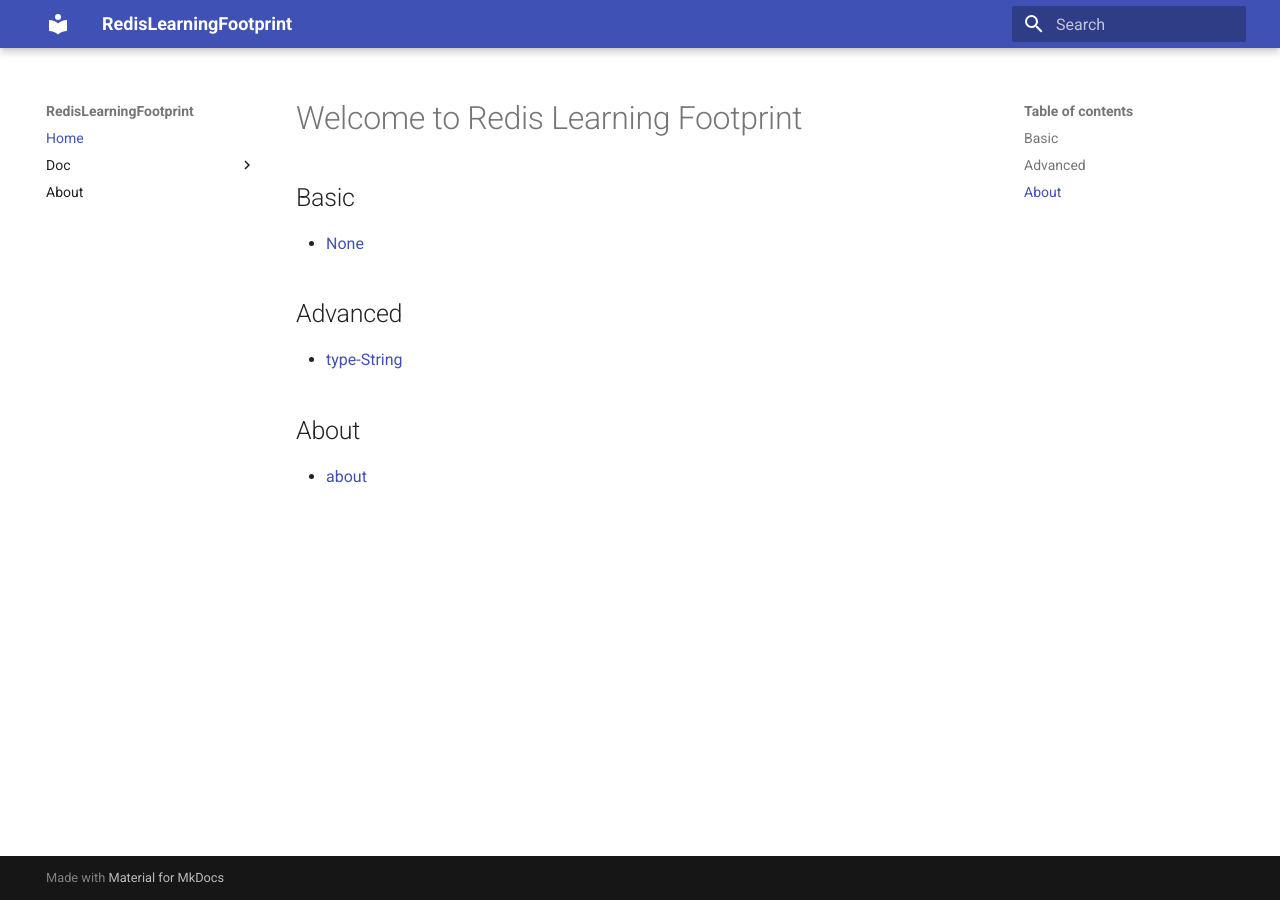
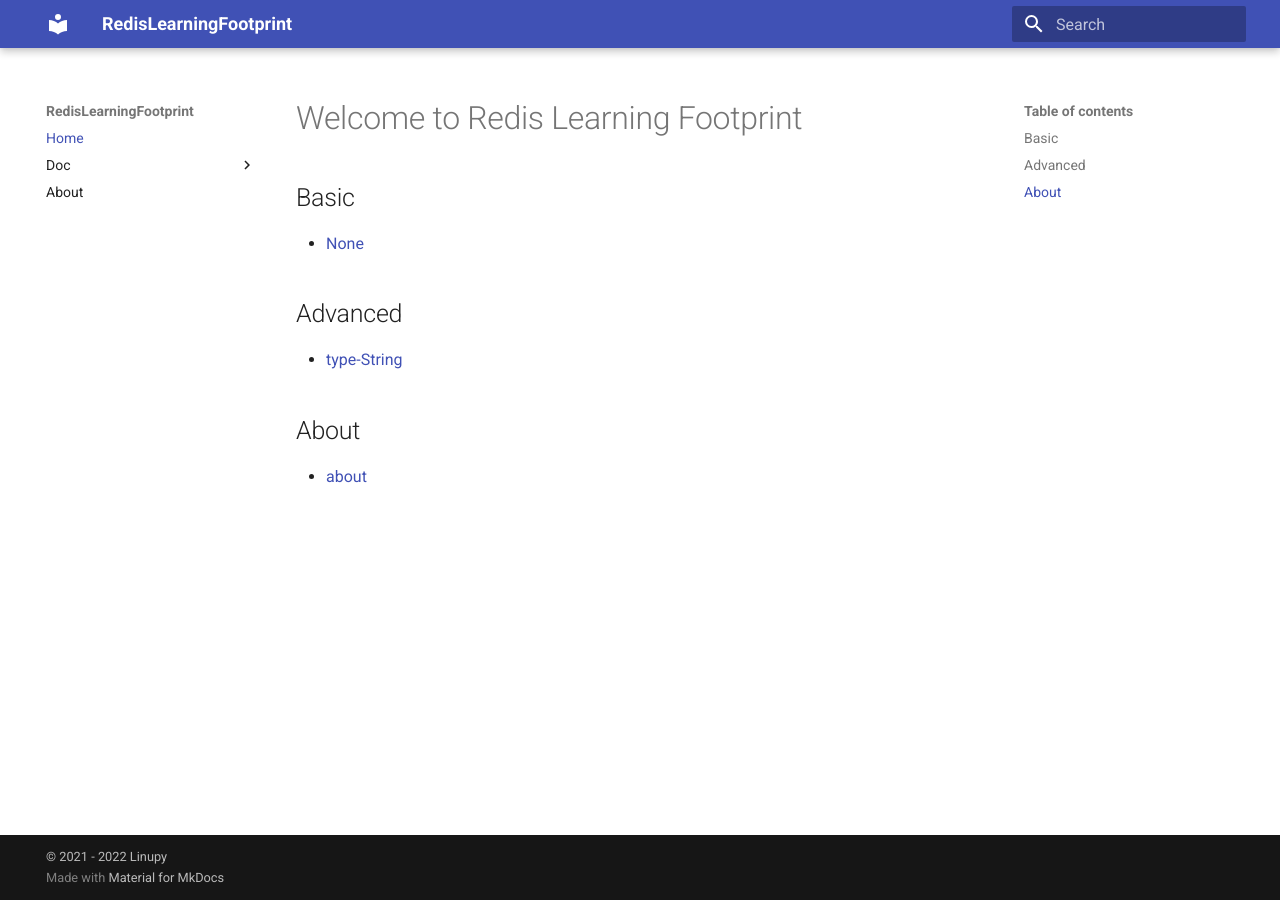
Before and after one commit to linupychiang/redis-learning-footprint, an MkDocs documentation site: the page built from docs/index.md, in a window 1280 px wide. Built offline with MkDocs 1.6.1 and Material for MkDocs 9.7.7, drawn with Linux system fonts in a browser that asks for light colours.

Commit message:
[feat] add copyright

```diff
--- a/mkdocs.yml
+++ b/mkdocs.yml
@@ -1,6 +1,7 @@
 site_name: RedisLearningFootprint
 site_description: redis 学习足迹
 site_author: linupy
+copyright: © 2021 - 2022 Linupy
 site_url: http://127.0.0.1:8000/
 nav:
     - Home: index.md
```
